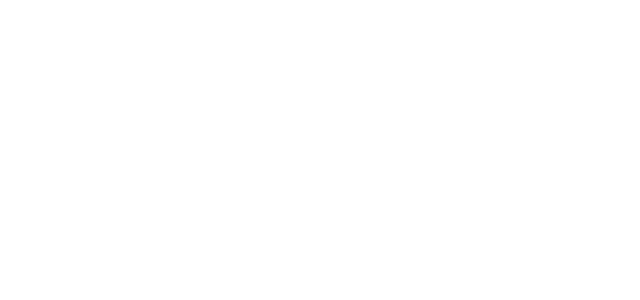
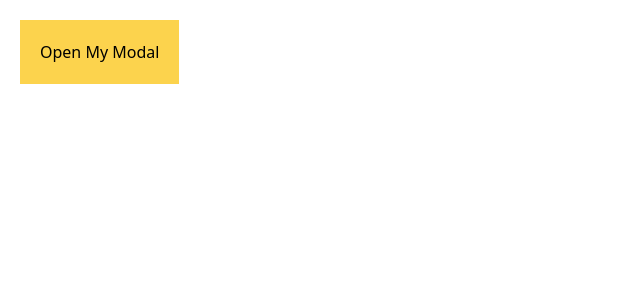
Before and after one commit to valentinkorzun/modal-tailwind-use-hook, a React (Create React App) app: page / in a window 1280 px wide. Shown: the top 300 px of the page, without its empty margins (0-640 px from the left). Built offline with nearby package versions, Linux system fonts and the light colour scheme.

Commit message:
Revert "TEST CLOUDFRONT CACHE"
This reverts commit 66c6a47d3882d39beb276050e298d16be0d4622d.

```diff
--- a/src/App.js
+++ b/src/App.js
@@ -11,6 +11,9 @@
         <Modal close={close} />
       </ModalWrapper>
 
+      <button onClick={open} className="bg-amber-300 p-5 m-5">
+        Open My Modal
+      </button>
     </>
   );
 }
```
